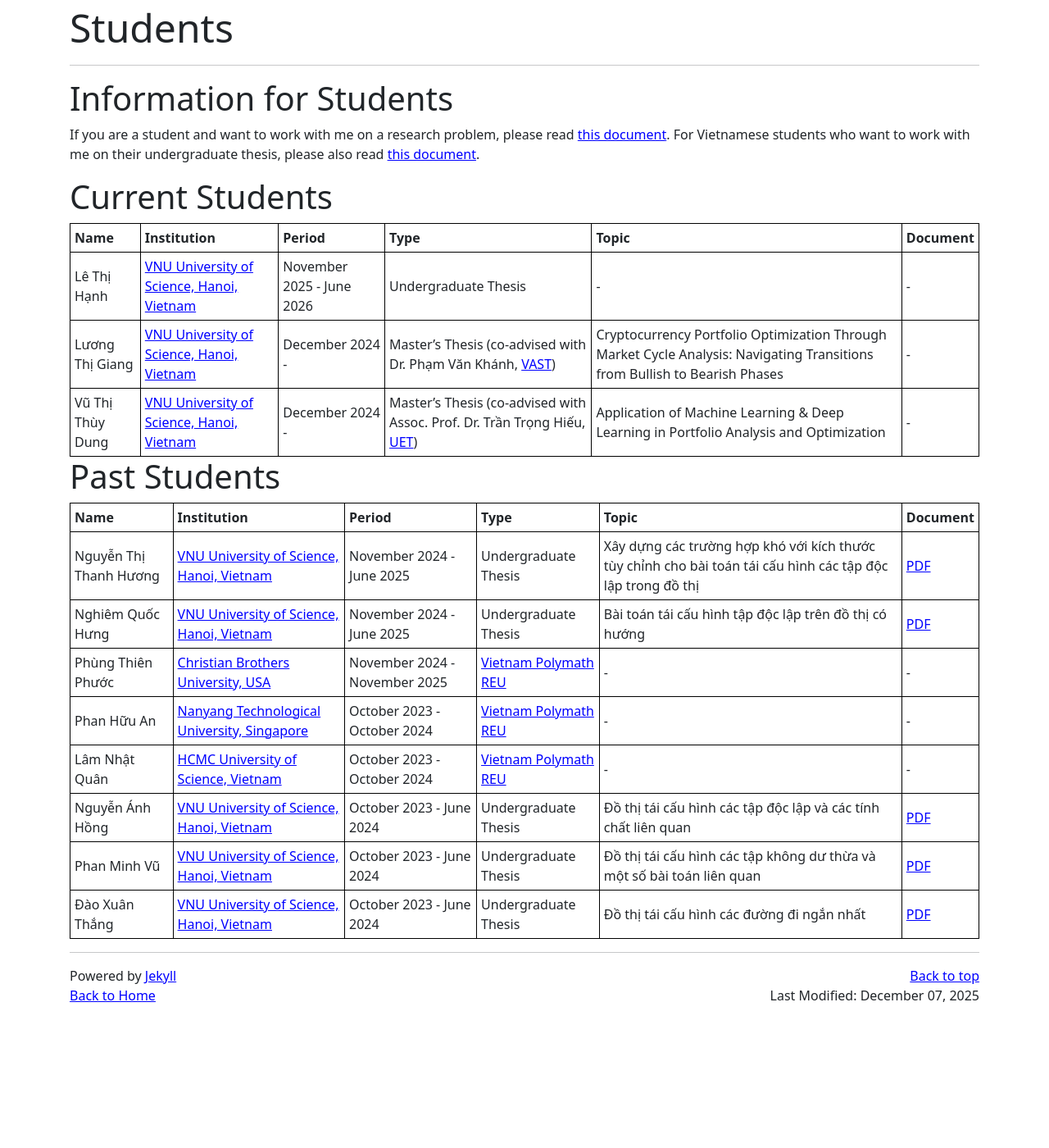
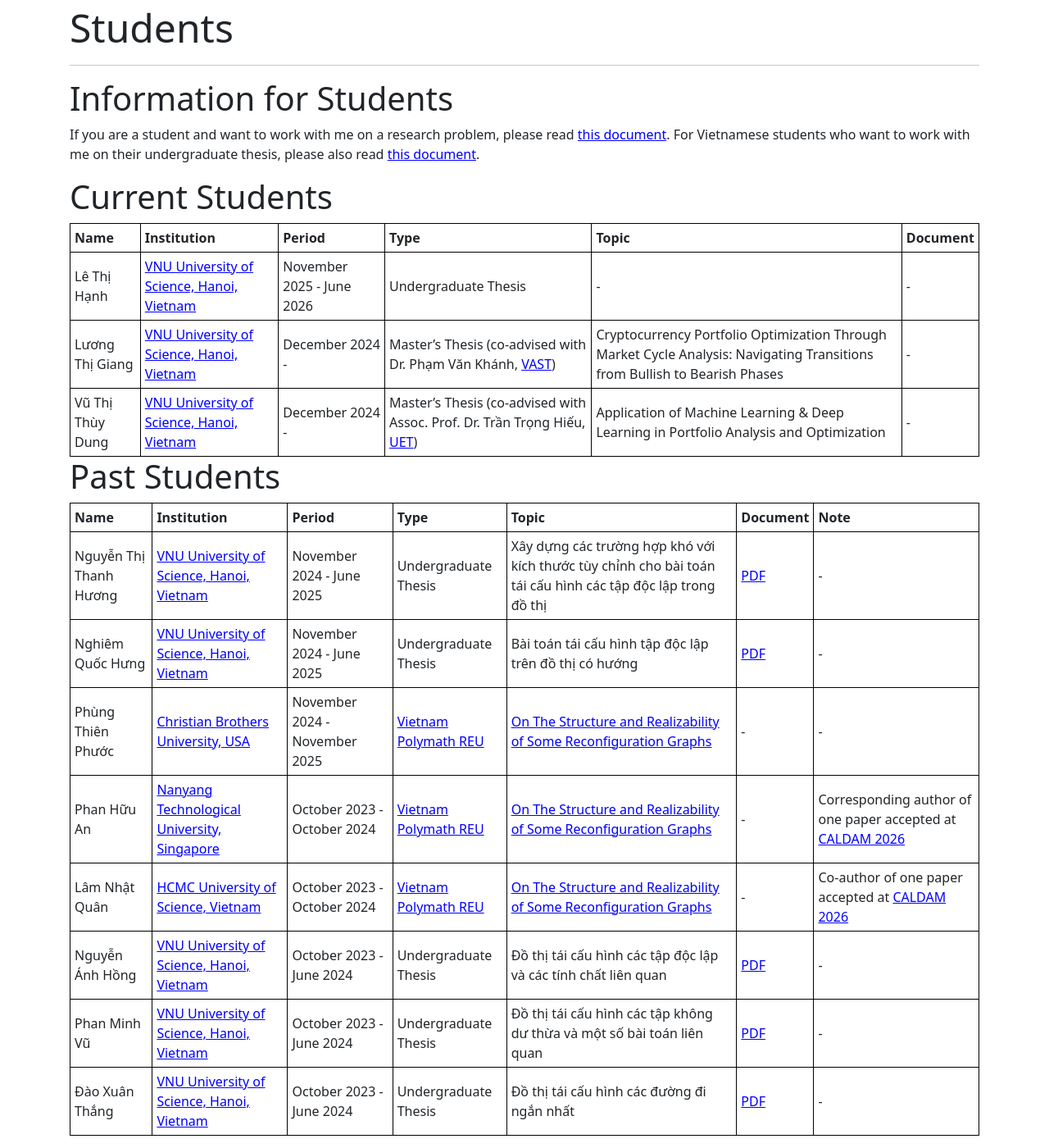
Before and after one commit to hoanganhduc/hoanganhduc.github.io, a Jekyll site: the page built from students.md, in a window 1280 px wide and 1400 px high. Shown: the whole window at 82% size. Built offline with Jekyll 4.4.1, drawn with Linux system fonts in a browser that asks for light colours; nearby versions of some CDN libraries; a style sheet for code colours, icons or effects is not loaded.

Commit message:
Updated @ 2025-12-07  07:38:30 ICT

```diff
--- a/students.md
+++ b/students.md
@@ -24,13 +24,13 @@ If you are a student and want to work with me on a research problem, please read
 
 # Past Students
 
-| Name | Institution | Period | Type | Topic | Document |
-|------|---|---|---|---|---|
-| Nguyễn Thị Thanh Hương | [VNU University of Science, Hanoi, Vietnam](https://hus.vnu.edu.vn/) | November 2024 - June 2025 | Undergraduate Thesis | Xây dựng các trường hợp khó với kích thước tùy chỉnh cho bài toán tái cấu hình các tập độc lập trong đồ thị | [PDF]({{ page.url \| append: "khoaluanHUS_NTTHuong_202506.pdf" }}) |
-| Nghiêm Quốc Hưng | [VNU University of Science, Hanoi, Vietnam](https://hus.vnu.edu.vn/) | November 2024 - June 2025 | Undergraduate Thesis | Bài toán tái cấu hình tập độc lập trên đồ thị có hướng | [PDF]({{ page.url \| append: "khoaluanHUS_NQHung_202506.pdf" }}) |
-| Phùng Thiên Phước | [Christian Brothers University, USA](https://www.cbu.edu/) | November 2024 - November 2025 | [Vietnam Polymath REU]({% link activities/Vietnam-Polymath-REU/index.md %}) | - | - |
-| Phan Hữu An | [Nanyang Technological University, Singapore](https://www.ntu.edu.sg/) | October 2023 - October 2024 | [Vietnam Polymath REU]({% link activities/Vietnam-Polymath-REU/index.md %}) | - | - |
-| Lâm Nhật Quân | [HCMC University of Science, Vietnam](https://www.hcmus.edu.vn/) | October 2023 - October 2024 | [Vietnam Polymath REU]({% link activities/Vietnam-Polymath-REU/index.md %}) | - | - |
-| Nguyễn Ánh Hồng | [VNU University of Science, Hanoi, Vietnam](https://hus.vnu.edu.vn/) | October 2023 - June 2024 | Undergraduate Thesis | Đồ thị tái cấu hình các tập độc lập và các tính chất liên quan | [PDF]({{ page.url \| append: "khoaluanHUS_NAHong_202406.pdf" }}) |
-| Phan Minh Vũ | [VNU University of Science, Hanoi, Vietnam](https://hus.vnu.edu.vn/) | October 2023 - June 2024 | Undergraduate Thesis | Đồ thị tái cấu hình các tập không dư thừa và một số bài toán liên quan | [PDF]({{ page.url \| append: "khoaluanHUS_PMVu_202406.pdf" }}) |
-| Đào Xuân Thắng | [VNU University of Science, Hanoi, Vietnam](https://hus.vnu.edu.vn/) | October 2023 - June 2024 | Undergraduate Thesis | Đồ thị tái cấu hình các đường đi ngắn nhất | [PDF]({{ page.url \| append: "khoaluanHUS_DXThang_202406.pdf" }}) |
+| Name | Institution | Period | Type | Topic | Document | Note |
+|------|---|---|---|---|---|---|
+| Nguyễn Thị Thanh Hương | [VNU University of Science, Hanoi, Vietnam](https://hus.vnu.edu.vn/) | November 2024 - June 2025 | Undergraduate Thesis | Xây dựng các trường hợp khó với kích thước tùy chỉnh cho bài toán tái cấu hình các tập độc lập trong đồ thị | [PDF]({{ page.url \| append: "khoaluanHUS_NTTHuong_202506.pdf" }}) | - |
+| Nghiêm Quốc Hưng | [VNU University of Science, Hanoi, Vietnam](https://hus.vnu.edu.vn/) | November 2024 - June 2025 | Undergraduate Thesis | Bài toán tái cấu hình tập độc lập trên đồ thị có hướng | [PDF]({{ page.url \| append: "khoaluanHUS_NQHung_202506.pdf" }}) | - |
+| Phùng Thiên Phước | [Christian Brothers University, USA](https://www.cbu.edu/) | November 2024 - November 2025 | [Vietnam Polymath REU]({% link activities/Vietnam-Polymath-REU/index.md %}) | [On The Structure and Realizability of Some Reconfiguration Graphs](https://hoanganhduc.github.io/activities/Vietnam-Polymath-REU/2023-2024/ProposedTopic.pdf) | - | - |
+| Phan Hữu An | [Nanyang Technological University, Singapore](https://www.ntu.edu.sg/) | October 2023 - October 2024 | [Vietnam Polymath REU]({% link activities/Vietnam-Polymath-REU/index.md %}) | [On The Structure and Realizability of Some Reconfiguration Graphs](https://hoanganhduc.github.io/activities/Vietnam-Polymath-REU/2023-2024/ProposedTopic.pdf) | - | Corresponding author of one paper accepted at [CALDAM 2026](https://caldam2026.iitdh.ac.in) |
+| Lâm Nhật Quân | [HCMC University of Science, Vietnam](https://www.hcmus.edu.vn/) | October 2023 - October 2024 | [Vietnam Polymath REU]({% link activities/Vietnam-Polymath-REU/index.md %}) | [On The Structure and Realizability of Some Reconfiguration Graphs](https://hoanganhduc.github.io/activities/Vietnam-Polymath-REU/2023-2024/ProposedTopic.pdf) | - | Co-author of one paper accepted at [CALDAM 2026](https://caldam2026.iitdh.ac.in) |
+| Nguyễn Ánh Hồng | [VNU University of Science, Hanoi, Vietnam](https://hus.vnu.edu.vn/) | October 2023 - June 2024 | Undergraduate Thesis | Đồ thị tái cấu hình các tập độc lập và các tính chất liên quan | [PDF]({{ page.url \| append: "khoaluanHUS_NAHong_202406.pdf" }}) | - |
+| Phan Minh Vũ | [VNU University of Science, Hanoi, Vietnam](https://hus.vnu.edu.vn/) | October 2023 - June 2024 | Undergraduate Thesis | Đồ thị tái cấu hình các tập không dư thừa và một số bài toán liên quan | [PDF]({{ page.url \| append: "khoaluanHUS_PMVu_202406.pdf" }}) | - |
+| Đào Xuân Thắng | [VNU University of Science, Hanoi, Vietnam](https://hus.vnu.edu.vn/) | October 2023 - June 2024 | Undergraduate Thesis | Đồ thị tái cấu hình các đường đi ngắn nhất | [PDF]({{ page.url \| append: "khoaluanHUS_DXThang_202406.pdf" }}) | - |
```
Also changed, not shown: 1 other file.
